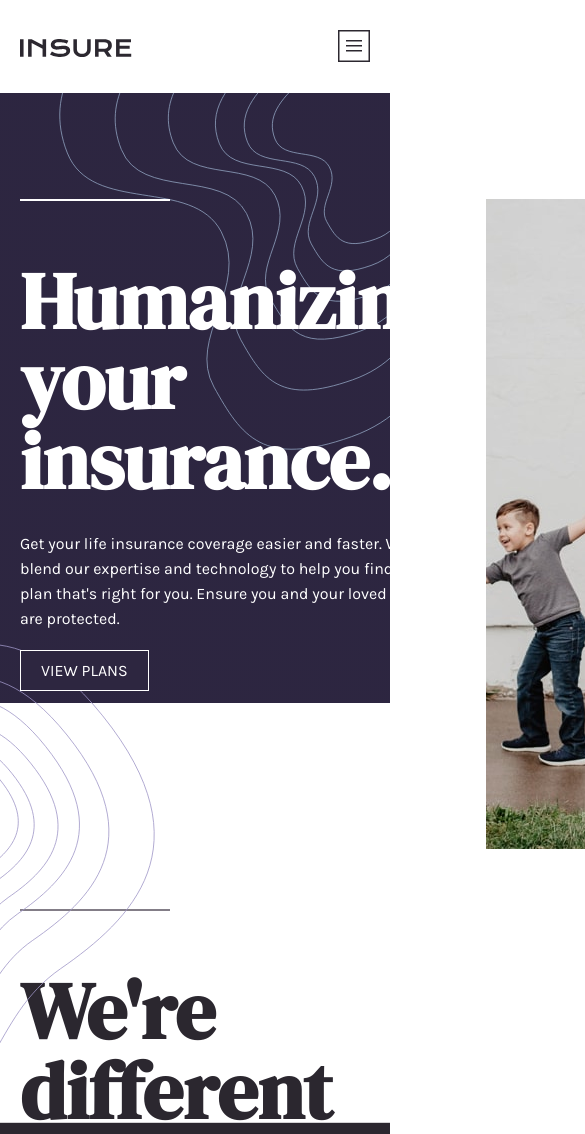
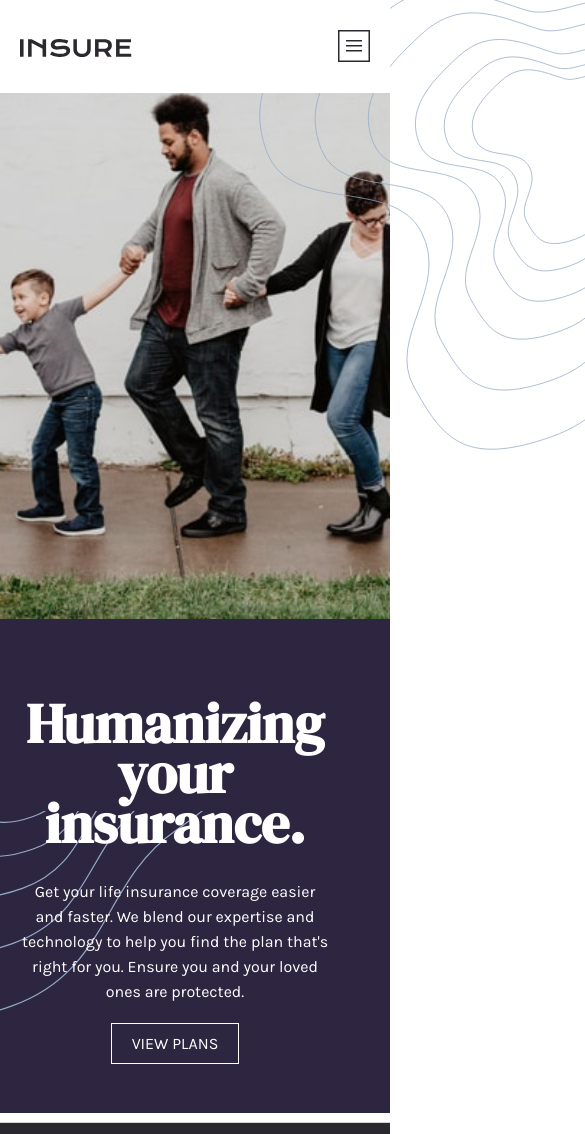
Before and after one commit to johannamag/frontendmentor-insure-landing-page, a plain HTML site: page index.html in a window 390 px wide. Shown: the top 1134 px of the page, 585 px wide, since content can reach past the window. Drawn offline with Linux system fonts and the light colour scheme.

Commit message:
added media queries hero section

```diff
--- a/style.css
+++ b/style.css
@@ -226,6 +226,85 @@ body {
   background-color: #fff;
 }
 
+@media screen and (max-width: 1073px) {
+  .hero {
+    background: linear-gradient(0deg, #fff 10%, var(--violet) 10%);
+  }
+  .hero-left > .heading {
+    font-size: 4rem;
+  }
+  .hero-img-desktop {
+    width: 100%;
+    min-width: 0;
+  }
+}
+
+@media screen and (max-width: 965px) {
+  .hero-left > .heading {
+    font-size: 3.5rem;
+    line-height: 50px;
+  }
+}
+
+@media screen and (max-width: 873px) {
+  .hero {
+    background: linear-gradient(0deg, #fff 0%, var(--violet) 0%);
+  }
+  .hero::after {
+    bottom: -100px;
+  }
+}
+
+@media screen and (max-width: 769px) {
+  .hero-img-mobile {
+    display: block;
+    width: 100%;
+    height: 600px;
+    background-image: url("./media/image-intro-mobile.jpg");
+    background-repeat: no-repeat;
+    background-size: cover;
+    margin-top: -200px;
+  }
+  .hero-img-desktop {
+    display: none;
+  }
+  .hero::after {
+    bottom: -118px;
+    left: 0;
+    width: 100%;
+    height: 200px;
+    background-image: url("./media/bg-pattern-intro-left-mobile.svg");
+  }
+}
+
+@media screen and (max-width: 569px) {
+  .hero-img-mobile {
+    height: 650px;
+  }
+  .hero-left {
+    text-align: center;
+    padding-bottom: 30px;
+  }
+  .hero-left > .line {
+    display: none;
+  }
+  .hero-left > .heading {
+    text-align: center;
+    margin-top: 50px;
+  }
+  .hero-desc {
+    text-align: center;
+  }
+  .hero::after {
+    bottom: -167px;
+  }
+  .hero::before {
+    right: -200px;
+  }
+}
+
+/* REASONS */
+
 .dark {
   background-color: var(--gray-violet);
 }
```
